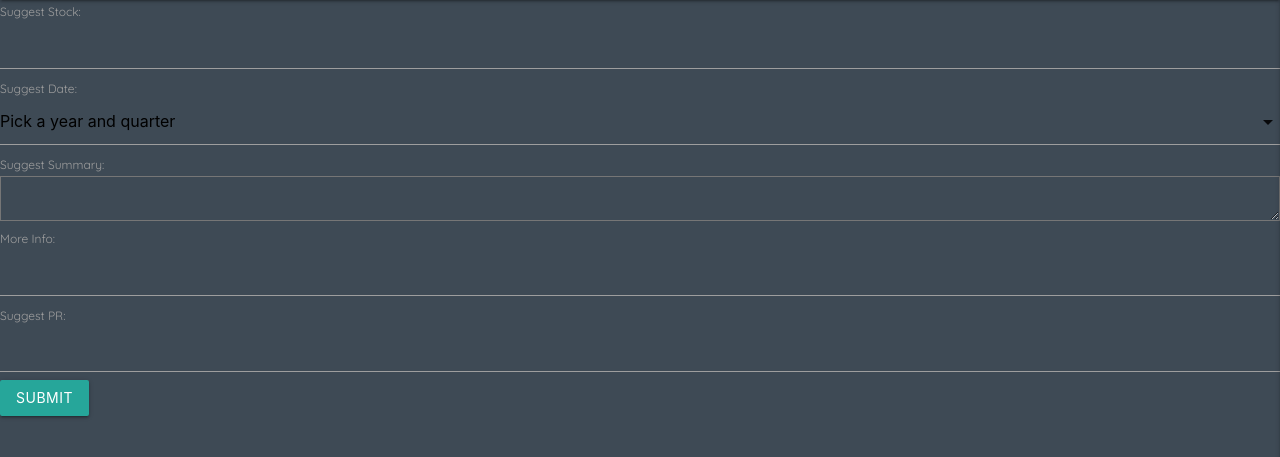
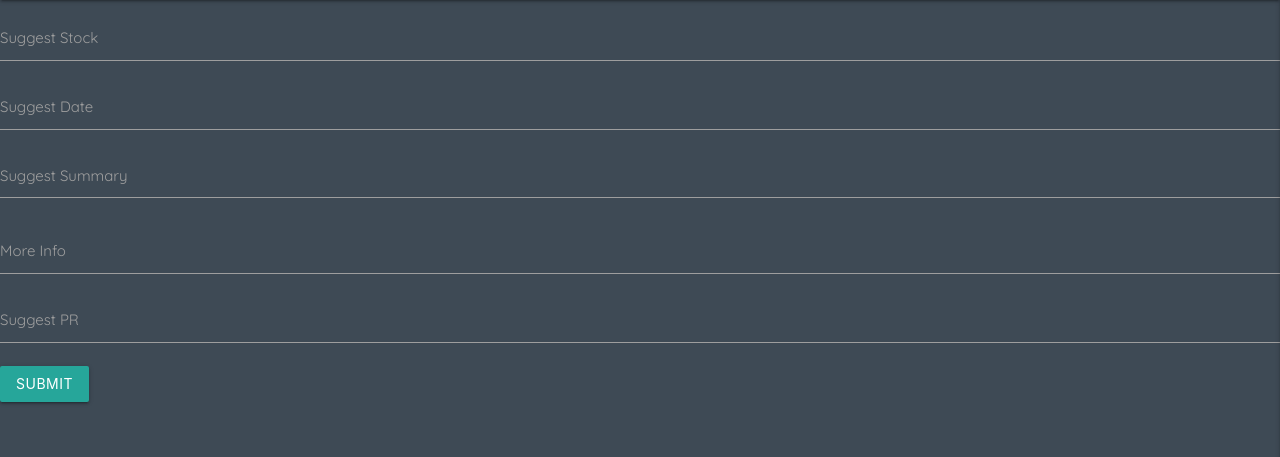
Before and after one commit to AntonEi/TriggerStocks, a Django app: page /sharetrigger/ in a window 1280 px wide. Shown: the part 80-537 px from the top of the page. Run offline with Django 4.2, Linux system fonts and the light colour scheme.

Commit message:
Add content and materializecss styling to the sharetrigger page

```diff
--- a/sharetrigger/templates/sharetrigger/sharetrigger.html
+++ b/sharetrigger/templates/sharetrigger/sharetrigger.html
@@ -3,27 +3,27 @@
 {% load static %}
 <form method="post" class="sharetrigger-form">
     {% csrf_token %}
-    <div class="form-group">
-        <label for="id_suggest_stock">Suggest Stock:</label>
-        {{ form.suggest_stock }}
+    <div class="input-field">
+        <input type="text" id="id_suggest_stock" name="suggest_stock" class="validate">
+        <label for="id_suggest_stock">Suggest Stock</label>
     </div>
-    <div class="form-group">
-        <label for="id_suggest_date">Suggest Date:</label>
-        {{ form.suggest_date }}
+    <div class="input-field">
+        <input type="text" id="id_suggest_date" name="suggest_date" class="validate">
+        <label for="id_suggest_date">Suggest Date</label>
     </div>
-    <div class="form-group">
-        <label for="id_suggest_summary">Suggest Summary:</label>
-        {{ form.suggest_summary }}
+    <div class="input-field">
+        <textarea id="id_suggest_summary" name="suggest_summary" class="materialize-textarea validate"></textarea>
+        <label for="id_suggest_summary">Suggest Summary</label>
     </div>
-    <div class="form-group">
-        <label for="id_more_info">More Info:</label>
-        {{ form.more_info }}
+    <div class="input-field">
+        <input type="text" id="id_more_info" name="more_info" class="validate">
+        <label for="id_more_info">More Info</label>
     </div>
-    <div class="form-group">
-        <label for="id_suggest_pr">Suggest PR:</label>
-        {{ form.suggest_pr }}
+    <div class="input-field">
+        <input type="text" id="id_suggest_pr" name="suggest_pr" class="validate">
+        <label for="id_suggest_pr">Suggest PR</label>
     </div>
-    <button type="submit" class="btn btn-primary">Submit</button>
+    <button type="submit" class="btn waves-effect waves-light">Submit</button>
 </form>
 
 {% endblock content %}
--- a/static/css/style.css
+++ b/static/css/style.css
@@ -323,6 +323,10 @@ body {
   margin-bottom: 0; /* Remove bottom margin for the last comment */
 }
 
+
+
+
+
 @media (min-width: 1626px) {
   .container-list {
     padding: 0 20px; /* Adjust padding for smaller screens */
```
